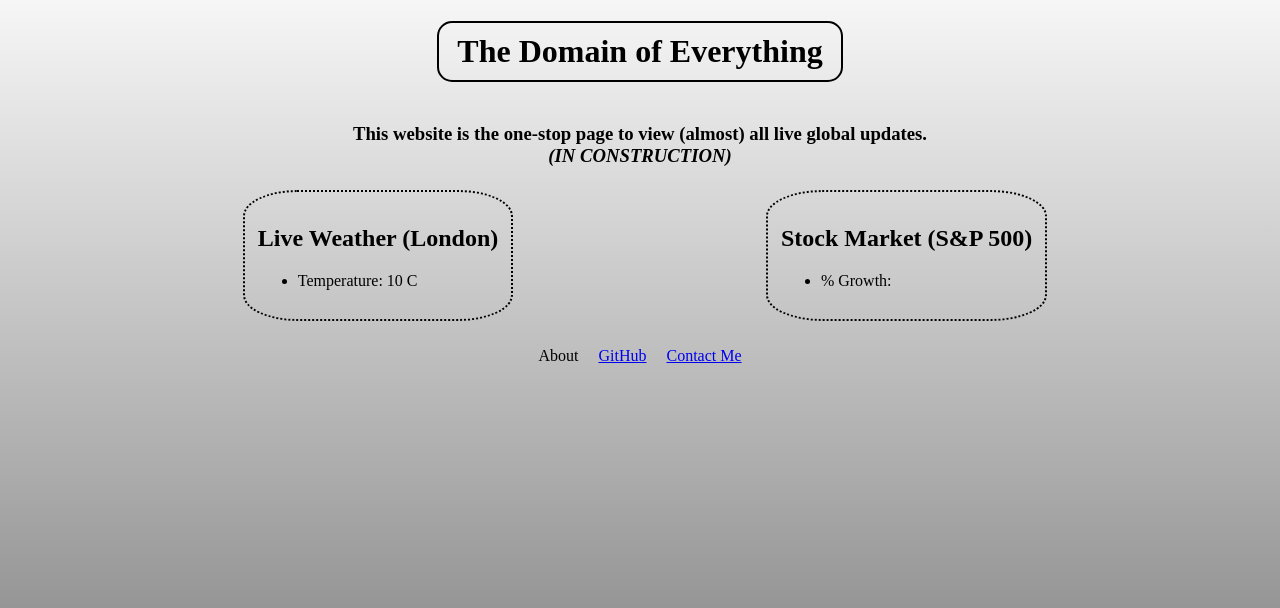
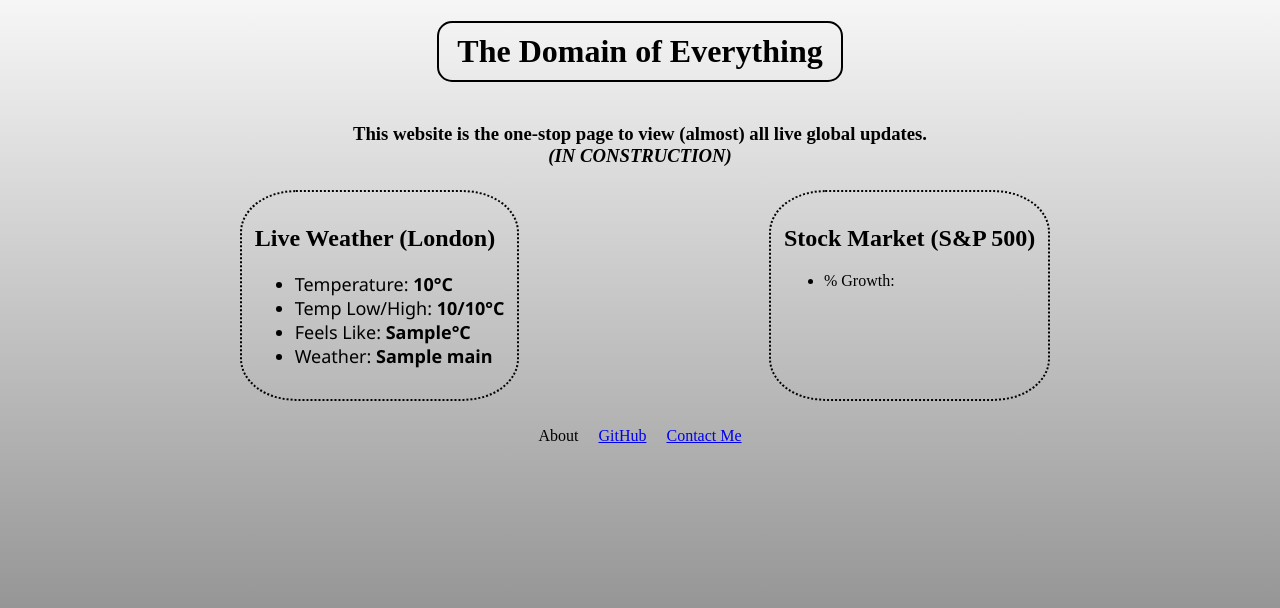
Before and after one commit to techtiki21/the-domain-of-everything, a Flask app: page / in a window 1280 px wide. Shown: the part 54-662 px from the top of the page. Run offline with Flask 3, Linux system fonts and the light colour scheme; a database or web service that is not in the repository returns one stand-in record (values such as "Sample title"); data that the repository does not hold is empty.

Commit message:
Completed weather cell

```diff
--- a/app.py
+++ b/app.py
@@ -13,12 +13,15 @@ def fetchWeatherAPI(city):
     weather_response = requests.get(f"https://api.openweathermap.org/data/2.5/weather?q={city}&appid={WEATHER_KEY}&units=metric")
     weather_data = weather_response.json()
     temperature = weather_data['main']['temp']
-    return [city, temperature]
+    low_high = f"{weather_data['main']['temp_min']}/{weather_data['main']['temp_max']}"
+    feels = weather_data['main']['feels_like']
+    sky = weather_data['weather'][0]['main']
+    return [city, temperature, feels, sky, low_high]
 
 @app.route('/')
 def index():
     weather = fetchWeatherAPI("London")
-    return render_template("index.html", city=weather[0], temp=weather[1])
+    return render_template("index.html", city=weather[0], temp=weather[1], feelsLike=weather[2], weather=weather[3], lowHigh=weather[4])
 
 if __name__ == '__main__':
     app.run()
--- a/static/styles.css
+++ b/static/styles.css
@@ -53,6 +53,10 @@ nav{
     padding: 0px 20px 0px 20px;
     gap: 20px;
 }
+.info-list{
+    font-size: large;
+    font-family:'Segoe UI', Tahoma, Geneva, Verdana, sans-serif;
+}
 footer > ul{
     display: flex;
     justify-content: center;
--- a/templates/index.html
+++ b/templates/index.html
@@ -28,8 +28,11 @@
         <div class="cell-row">
             <div class="info-cell">
                 <h2>Live Weather ({{ city }})</h2>
-                <ul>
-                    <li>Temperature: {{ temp }} C</li>
+                <ul class="info-list">
+                    <li>Temperature: <b>{{ temp }}&deg;C</b></li>
+                    <li>Temp Low/High: <b>{{ lowHigh }}&deg;C</b></li>
+                    <li>Feels Like: <b>{{ feelsLike }}&deg;C</b></li>
+                    <li>Weather: <b>{{ weather }}</b></li>
                 </ul>
             </div>
             <div class="info-cell">
```
